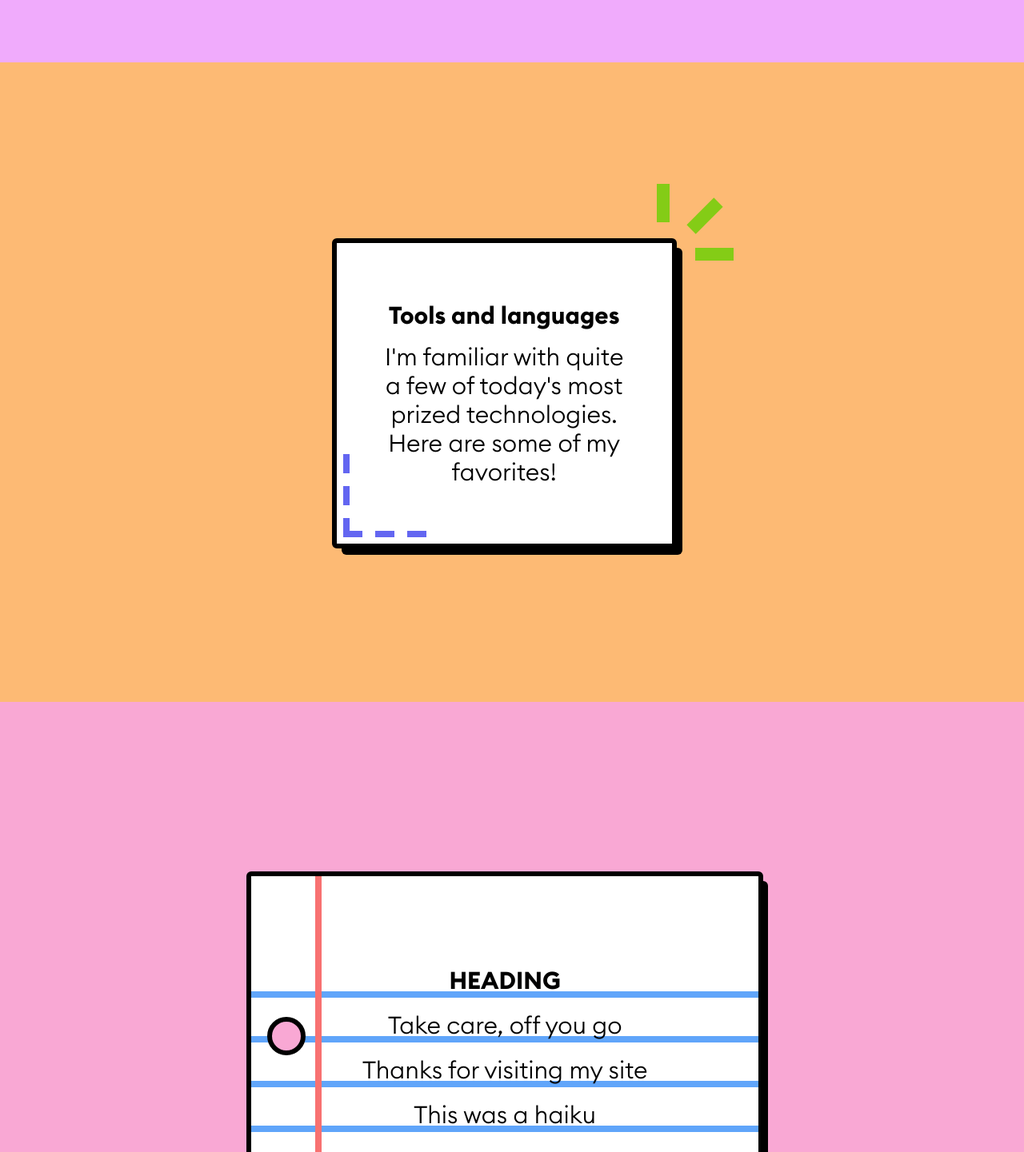
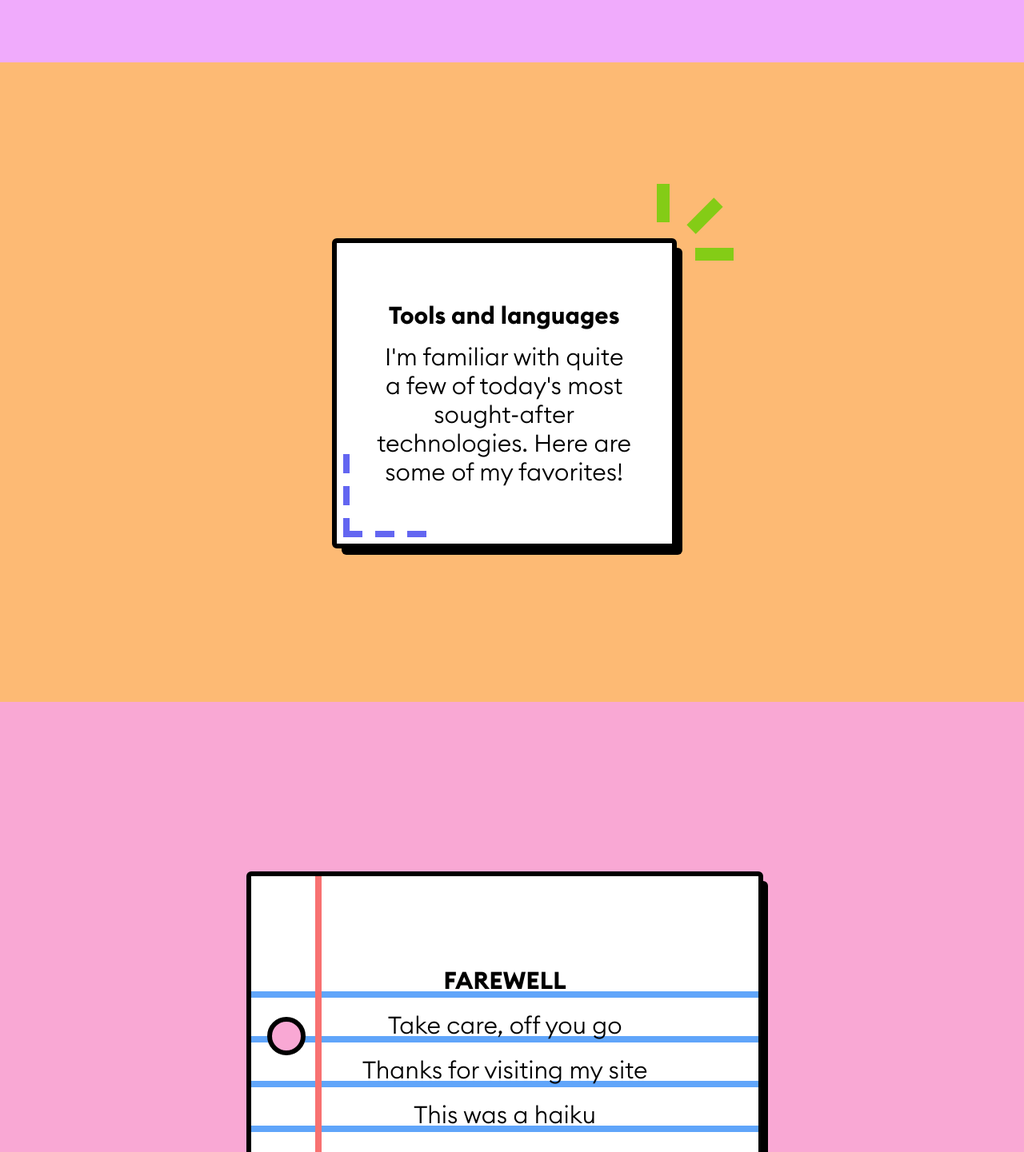
Before and after one commit to gcd253/personal-site, a Next.js app: page / in a window 1280 px wide. Shown: the part 1602-3043 px from the top of the page at 80% size. Built offline with nearby package versions, Linux system fonts and the light colour scheme.

Commit message:
began resume component page

```diff
--- a/pages/index.tsx
+++ b/pages/index.tsx
@@ -67,7 +67,7 @@ export default function Home() {
             <div className="mt-12 h-96 w-1/3 bg-black rounded-md relative">
               <div className="h-[101%] w-[101%] bg-white border-[6px] border-black items-center -top-3 -left-3 rounded-md absolute flex flex-col font-light justify-center text-center text-3xl p-12">
                 <h1 className="font-bold mb-4">Tools and languages</h1> I'm
-                familiar with quite a few of today's most prized technologies.
+                familiar with quite a few of today's most sought-after technologies.
                 Here are some of my favorites!
                 <div className="absolute flex flex-row gap-4 bottom-2 left-2">
                   <div className="bg-indigo-500 h-2 w-6"></div>
@@ -89,7 +89,7 @@ export default function Home() {
           <div className="flex flex-col items-center justify-center h-screen w-screen bg-pink-300">
             <div className="mt-12 h-1/2 w-1/2 min-w-[600px] bg-black rounded-md relative">
               <div className="h-[101%] w-[101%] bg-white border-[6px] border-black items-center -top-3 -left-3 rounded-md absolute flex flex-col font-light justify-center text-center text-3xl p-12">
-                <h1 className="font-bold mb-4 z-20 absolute top-28">HEADING</h1>
+                <h1 className="font-bold mb-4 z-20 absolute top-28">FAREWELL</h1>
                 <ul className="z-20 flex flex-col gap-5 absolute top-[10.5rem]">
                   <li>Take care, off you go</li>
                   <li>Thanks for visiting my site</li>
--- /dev/null
+++ b/pages/resume.tsx
@@ -0,0 +1,7 @@
+const resume = () => {
+    return ( <div>
+        resume
+    </div> );
+}
+
+export default resume;
```
